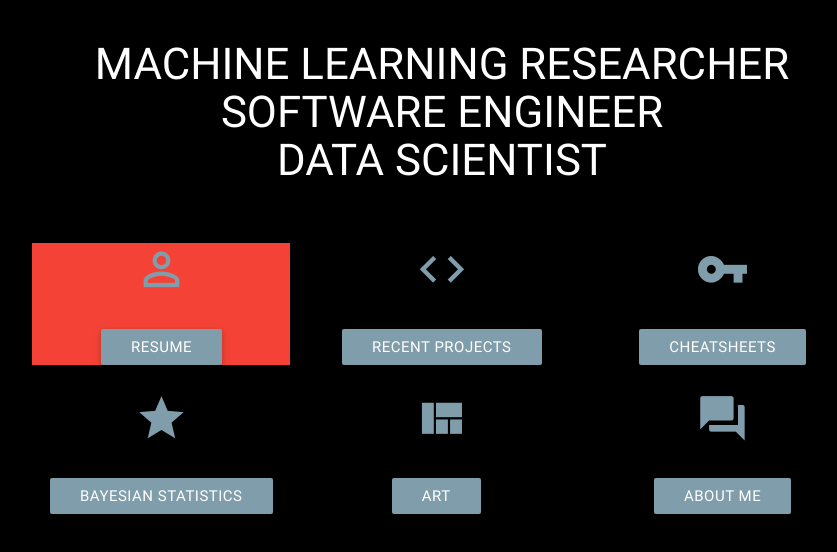
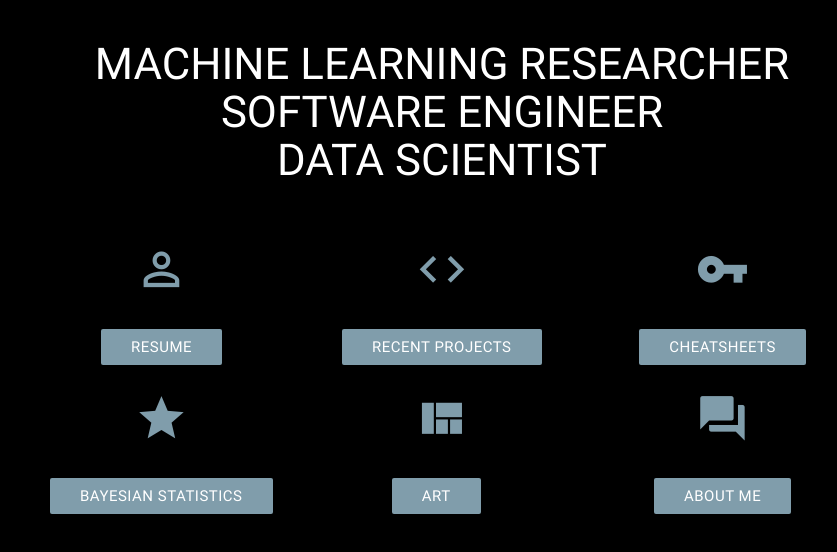
Before and after one commit to hillarysanders/personal_site, a plain HTML site: page index.html in a window 1280 px wide. Shown: the part 116-668 px from the top of the page, without its empty margins (198-1035 px from the left). Drawn offline with nearby package versions, Linux system fonts and the light colour scheme.

Commit message:
index buttons

```diff
--- a/index.html
+++ b/index.html
@@ -23,7 +23,7 @@
             <div class="row">
                 <div class="col s12 m4">
                     <a href="resume.html">
-                        <div class="icon-block red">
+                        <div class="icon-block">
                             <h2 class="center"><i class="material-icons">perm_identity</i></h2>
                             <div class="center-btn">
                                 <div class="waves-effect waves-yellow btn">resume</div>
```
